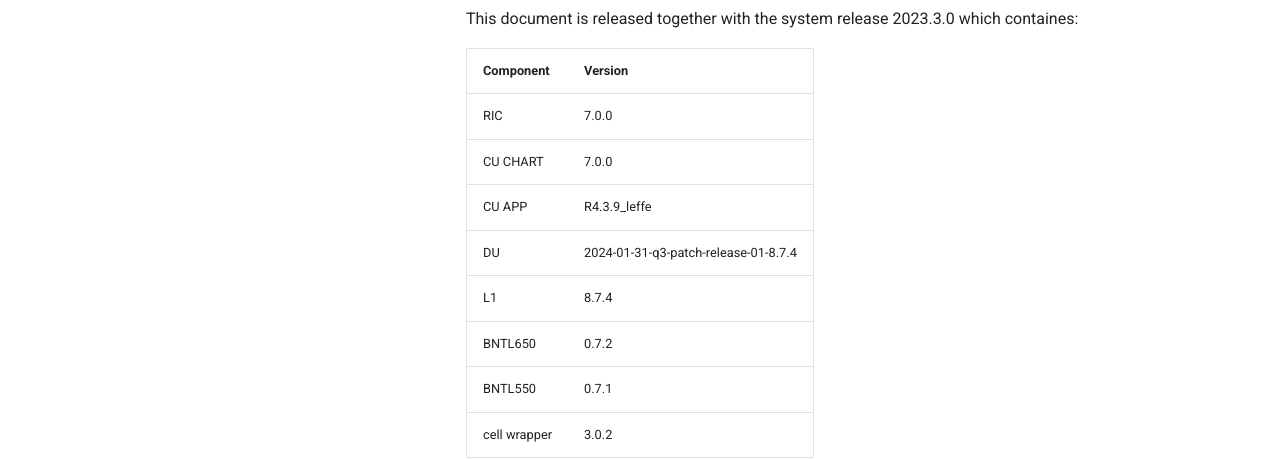
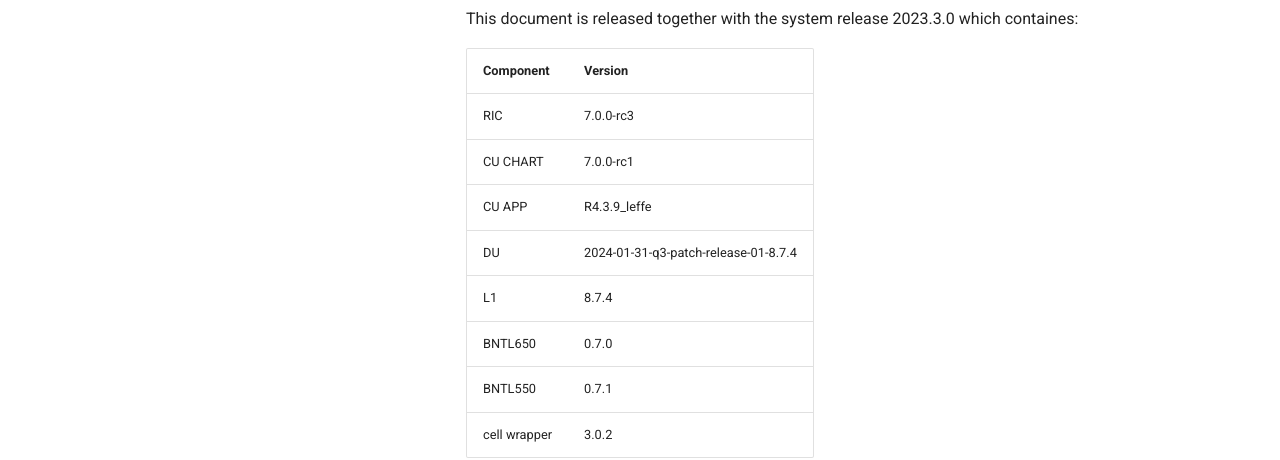
Before and after one commit to accelleran/drax-docs, an MkDocs documentation site: the page built from docs/index.md, in a window 1280 px wide and 900 px high. Shown: the part 427-887 px from the top of the window. Built offline with MkDocs 1.6.1 and Material for MkDocs 9.7.7, drawn with Linux system fonts in a browser that asks for light colours; the version menu is left out.

Commit message:
minor change

```diff
--- a/docs/index.md
+++ b/docs/index.md
@@ -10,12 +10,12 @@ This document is released together with the system release 2023.3.0 which contai
 
 | Component    | Version                              |
 |--------------|--------------------------------------|
-| RIC          | 7.0.0                                |
-| CU CHART     | 7.0.0                                |
+| RIC          | 7.0.0-rc3                            |
+| CU CHART     | 7.0.0-rc1                            |
 | CU APP       | R4.3.9_leffe                         |
 | DU           | 2024-01-31-q3-patch-release-01-8.7.4 |
 | L1           | 8.7.4                                |
-| BNTL650      | 0.7.2                                |
+| BNTL650      | 0.7.0                                |
 | BNTL550      | 0.7.1                                |
 | cell wrapper | 3.0.2                                |
 
```
